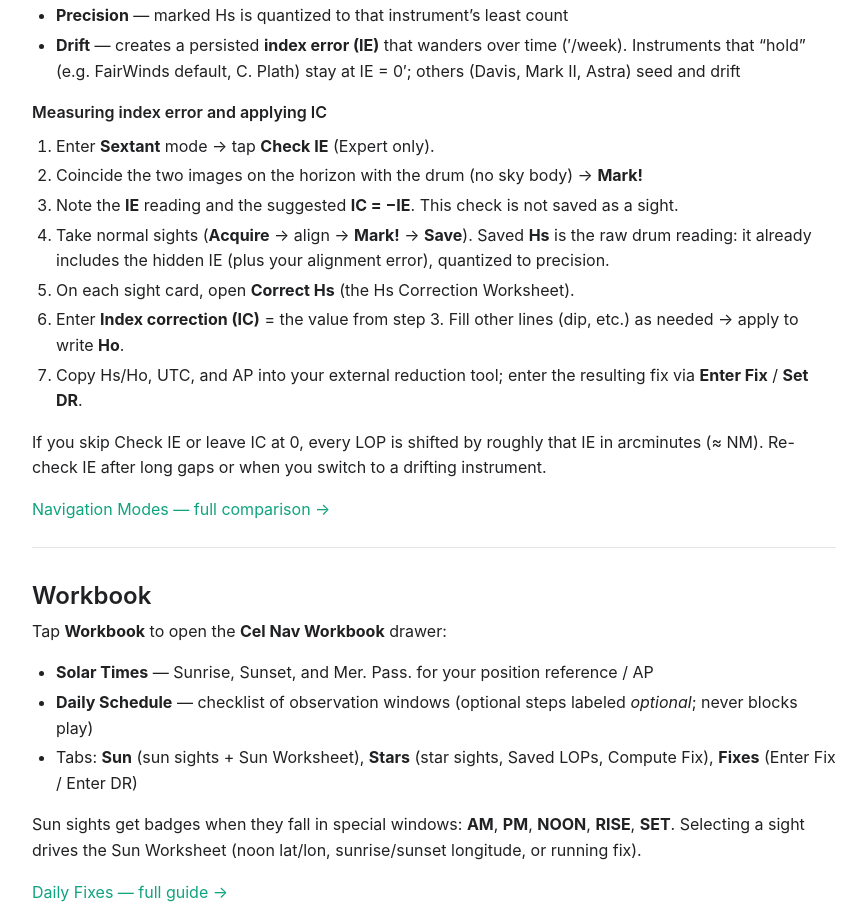
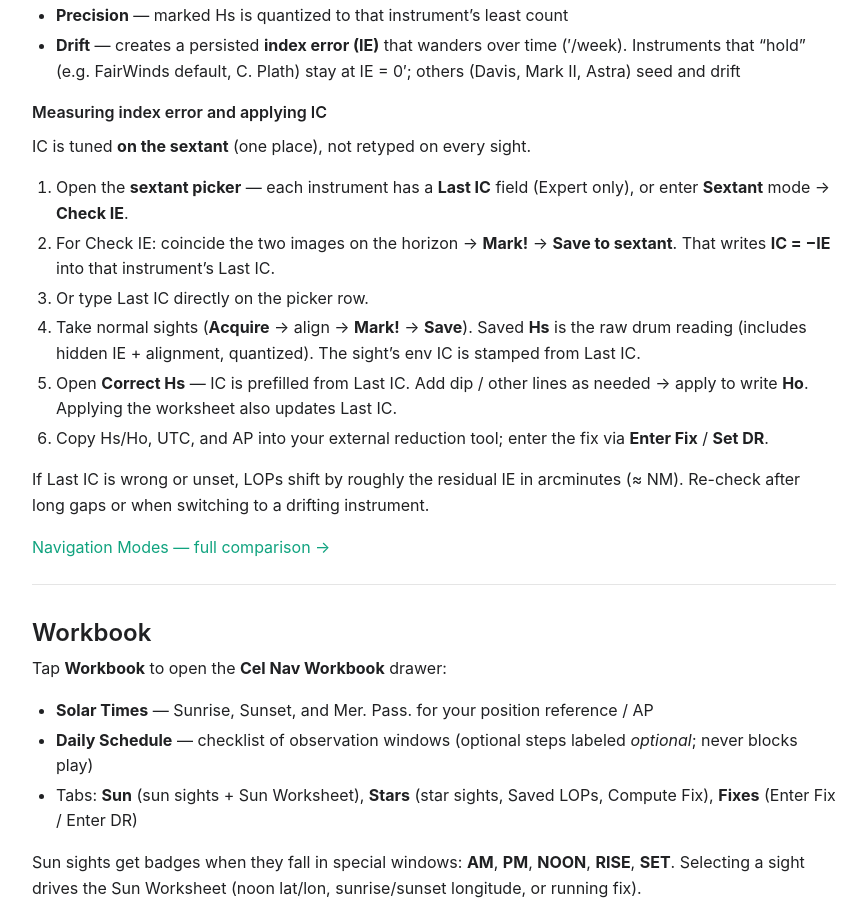
Before and after one commit to Fairlead-Ventures-LLC/fairwinds-docs, an Eleventy site: page src/en/guides/sky-tool.md in a window 1280 px wide. Shown: the part 2648-3562 px from the top of the page, without its empty margins (276-1142 px from the left). Built offline with nearby package versions, Linux system fonts and the light colour scheme; Eleventy itself is replaced by a stand-in of ours; files that its build step writes are made by us from their sources.

Commit message:
update nav modes docs

```diff
--- a/src/en/guides/sky-tool.md
+++ b/src/en/guides/sky-tool.md
@@ -83,15 +83,16 @@ In Expert mode FairWinds acts as your instrument suite: it records raw data; you
 
 #### Measuring index error and applying IC
 
-1. Enter **Sextant** mode → tap **Check IE** (Expert only).
-2. Coincide the two images on the horizon with the drum (no sky body) → **Mark!**
-3. Note the **IE** reading and the suggested **IC = −IE**. This check is not saved as a sight.
-4. Take normal sights (**Acquire** → align → **Mark!** → **Save**). Saved **Hs** is the raw drum reading: it already includes the hidden IE (plus your alignment error), quantized to precision.
-5. On each sight card, open **Correct Hs** (the Hs Correction Worksheet).
-6. Enter **Index correction (IC)** = the value from step 3. Fill other lines (dip, etc.) as needed → apply to write **Ho**.
-7. Copy Hs/Ho, UTC, and AP into your external reduction tool; enter the resulting fix via **Enter Fix** / **Set DR**.
+IC is tuned **on the sextant** (one place), not retyped on every sight.
 
-If you skip Check IE or leave IC at 0, every LOP is shifted by roughly that IE in arcminutes (≈ NM). Re-check IE after long gaps or when you switch to a drifting instrument.
+1. Open the **sextant picker** — each instrument has a **Last IC** field (Expert only), or enter **Sextant** mode → **Check IE**.
+2. For Check IE: coincide the two images on the horizon → **Mark!** → **Save to sextant**. That writes **IC = −IE** into that instrument’s Last IC.
+3. Or type Last IC directly on the picker row.
+4. Take normal sights (**Acquire** → align → **Mark!** → **Save**). Saved **Hs** is the raw drum reading (includes hidden IE + alignment, quantized). The sight’s env IC is stamped from Last IC.
+5. Open **Correct Hs** — IC is prefilled from Last IC. Add dip / other lines as needed → apply to write **Ho**. Applying the worksheet also updates Last IC.
+6. Copy Hs/Ho, UTC, and AP into your external reduction tool; enter the fix via **Enter Fix** / **Set DR**.
+
+If Last IC is wrong or unset, LOPs shift by roughly the residual IE in arcminutes (≈ NM). Re-check after long gaps or when switching to a drifting instrument.
 
 [Navigation Modes — full comparison →](/en/guides/navigation-modes/)
 
```
Also changed, not shown: src/en/guides/navigation-modes.md (+4 -4 lines).
